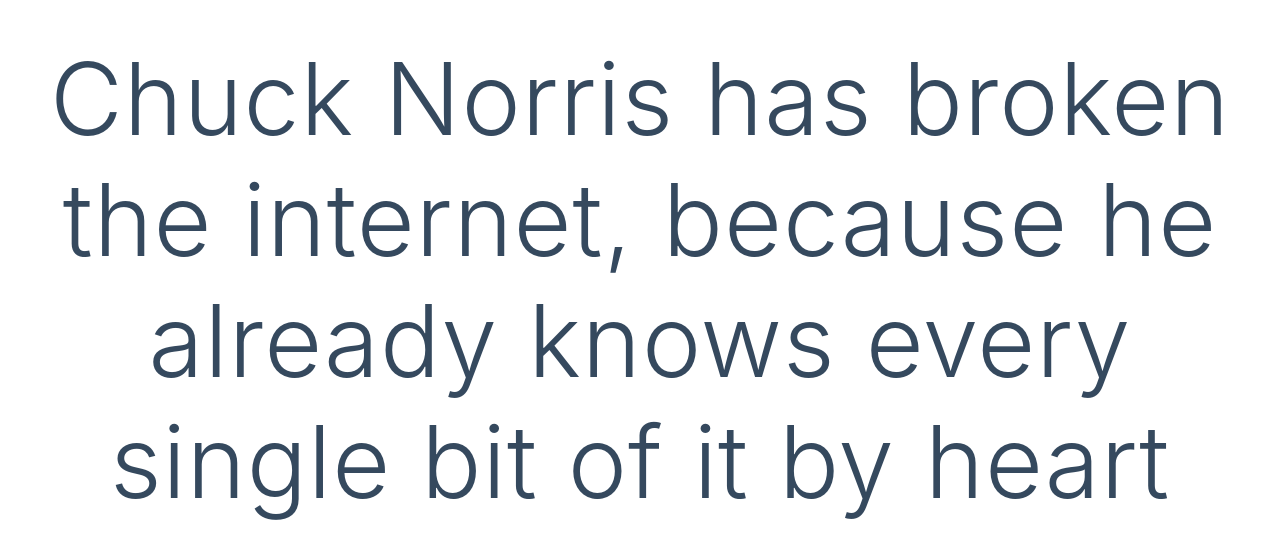
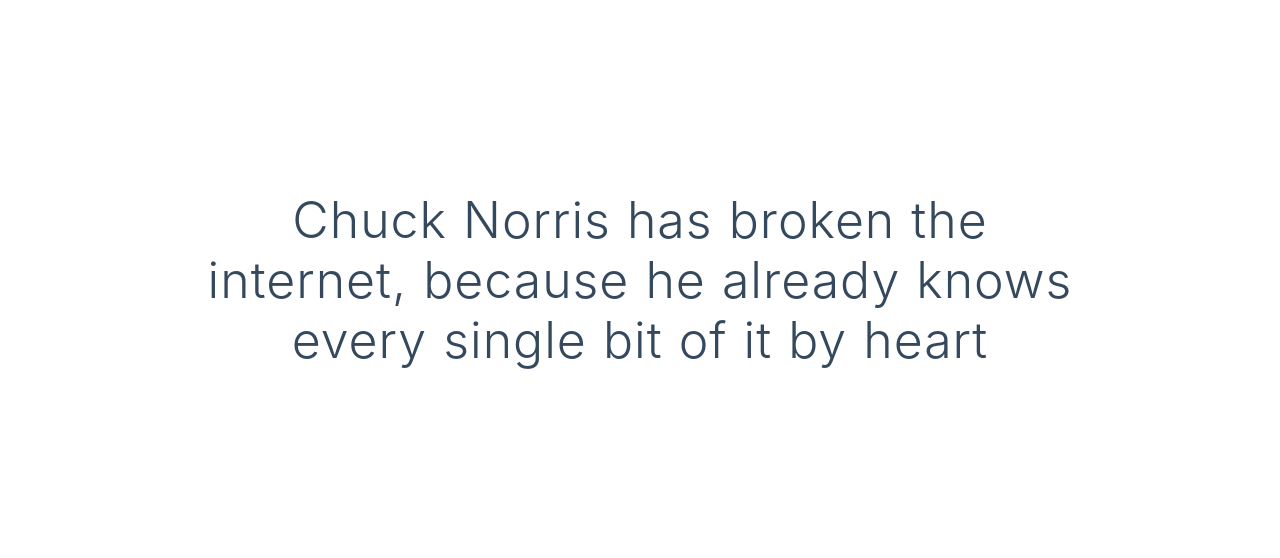
Before and after one commit to ChristofBecu/PWA-Nuxt-ChuckNorris, a Nuxt app: page / in a window 1280 px wide. Shown: the part 120-678 px from the top of the page. Built offline with nearby package versions, Linux system fonts and the light colour scheme; no server answers.

Commit message:
Change min/max width

```diff
--- a/nuxt.config.js
+++ b/nuxt.config.js
@@ -64,6 +64,8 @@
   pwa: {
     manifest: {
       name: 'Chuck Norris PWA',
+      short_name: 'Chuck',
+      display: 'standalone',
       useWebmanifestExtension: false
     }
   }
--- a/pages/index.vue
+++ b/pages/index.vue
@@ -1,8 +1,8 @@
 <template>
   <div class="container">
-    <h2 class="title">
+    <p class="title">
       <ChuckNorrisQuote />
-    </h2>
+    </p>
   </div>
 </template>
 
@@ -18,6 +18,8 @@
   justify-content: center;
   align-items: center;
   text-align: center;
+  min-width: 200px;
+  max-width: 900px;
 }
 
 .title {
@@ -33,7 +35,7 @@
     sans-serif;
   display: block;
   font-weight: 300;
-  font-size: 100px;
+  font-size: 50px;
   color: #35495e;
   letter-spacing: 1px;
 }
```
